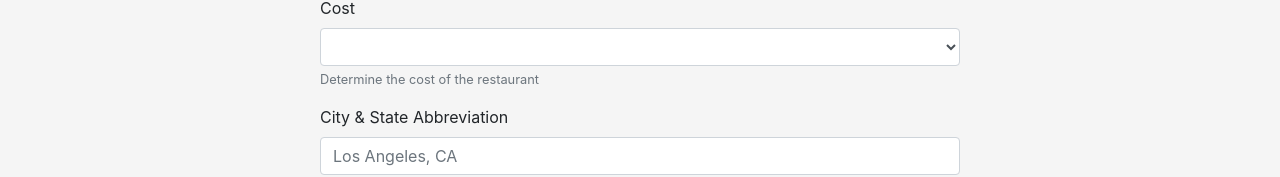
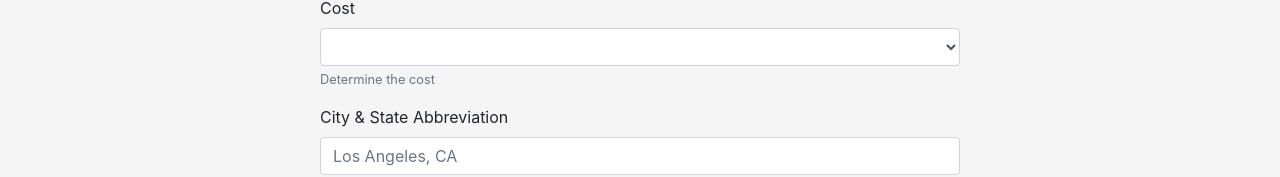
Before and after one commit to pascuas/project4-foodie, a React (Create React App) app in the folder foodie/: page /add/your/restaurant in a window 1280 px wide. Shown: the part 396-573 px from the top of the page. Built offline with nearby package versions, Linux system fonts and the light colour scheme; no server answers.

Commit message:
changed some text on forms

```diff
--- a/foodie/src/components/AddRestaurant.js
+++ b/foodie/src/components/AddRestaurant.js
@@ -86,7 +86,7 @@ function AddRestaurant() {
                         <option>$$$</option>
                     </Form.Control>
                     <Form.Text className="text-muted">
-                        Determine the cost of the restaurant
+                        Determine the cost
                     </Form.Text>
                 </Form.Group>
                 <Form.Group>
--- a/foodie/src/components/RestaurantInfo.js
+++ b/foodie/src/components/RestaurantInfo.js
@@ -171,7 +171,7 @@ function RestaurantInfo(props){
                         <option>5</option>
             </Form.Control>
             <Form.Text className="text-muted">
-                Rate the restaurant from 1-5
+                Rate place from 1-5
             </Form.Text>
             <button>Add</button>
         </Form>}
```
